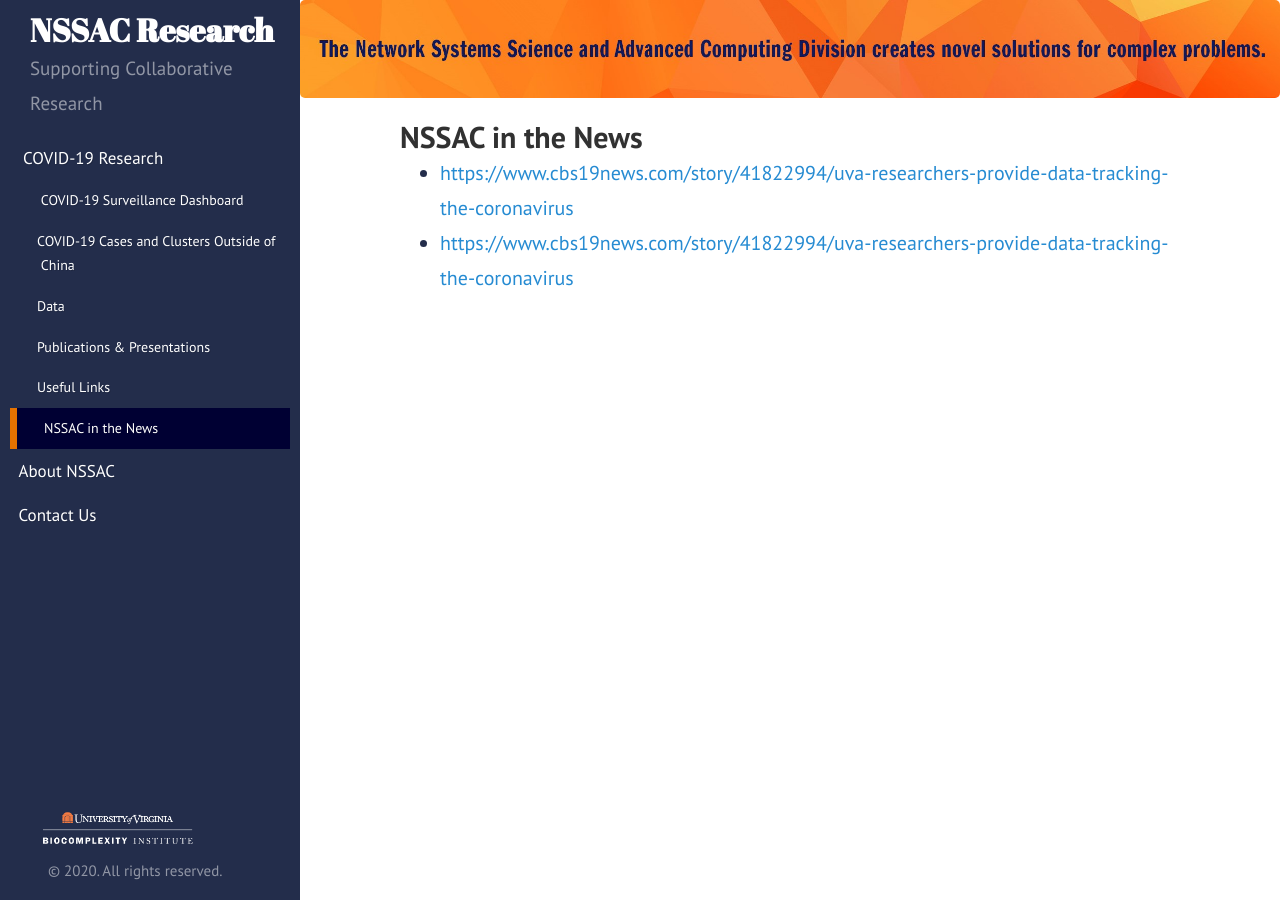
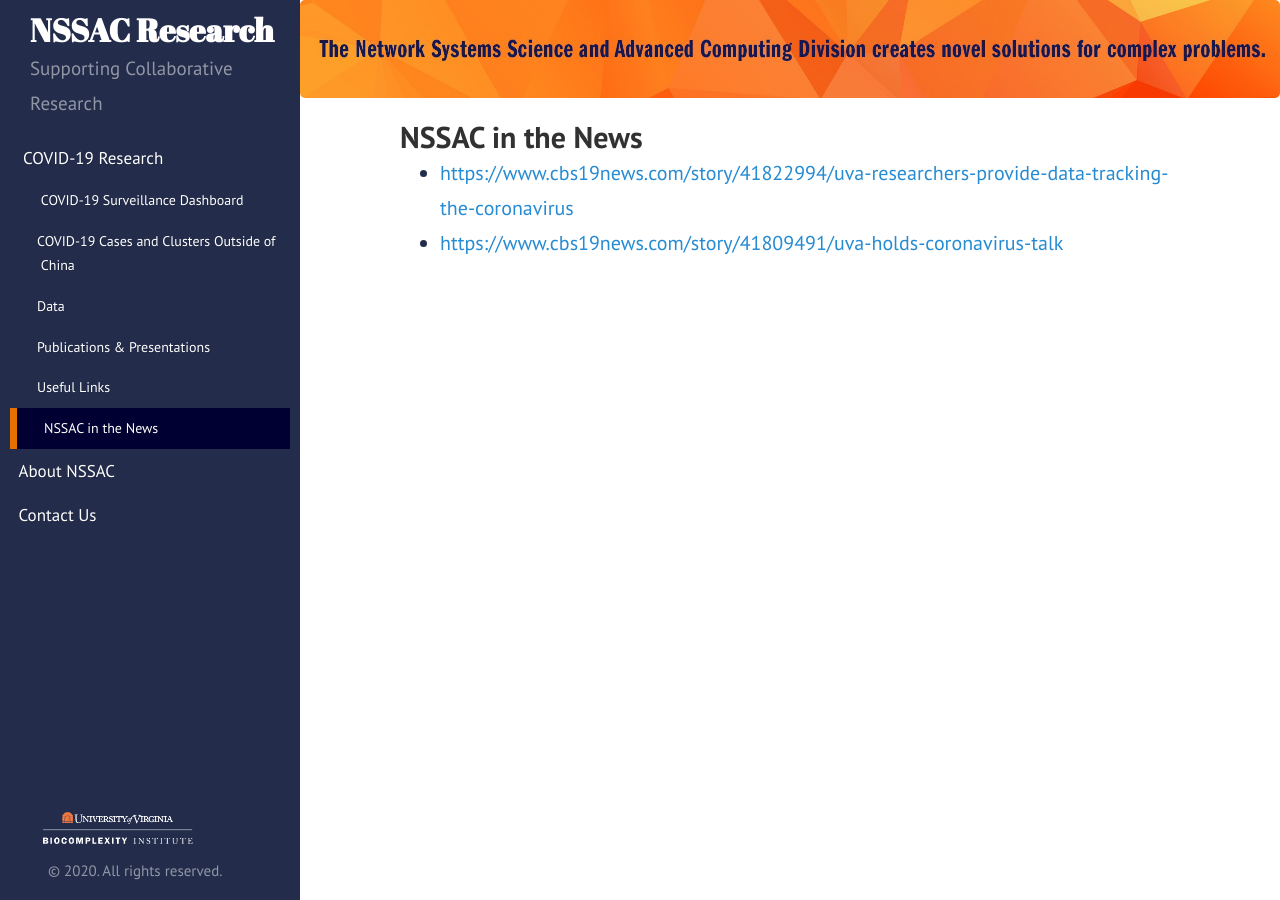
Before and after one commit to mehta-gaurav/mehta-gaurav.github.io, a Jekyll site: the page built from covid-19/NSSAC_news/index.md, in a window 1280 px wide. Built offline with Jekyll 4.4.1, drawn with Linux system fonts in a browser that asks for light colours; our own code applies the rules of GitHub Pages for plain Markdown files; some of the changed lines change nothing that is shown.

Commit message:
Update index.md

```diff
--- a/covid-19/NSSAC_news/index.md
+++ b/covid-19/NSSAC_news/index.md
@@ -1,4 +1,4 @@
 ## NSSAC in the News
 
 - [https://www.cbs19news.com/story/41822994/uva-researchers-provide-data-tracking-the-coronavirus](https://www.cbs19news.com/story/41822994/uva-researchers-provide-data-tracking-the-coronavirus)
-- [https://www.cbs19news.com/story/41822994/uva-researchers-provide-data-tracking-the-coronavirus](https://www.cbs19news.com/story/41809491/uva-holds-coronavirus-talk)
+- [https://www.cbs19news.com/story/41809491/uva-holds-coronavirus-talk](https://www.cbs19news.com/story/41809491/uva-holds-coronavirus-talk)
```
